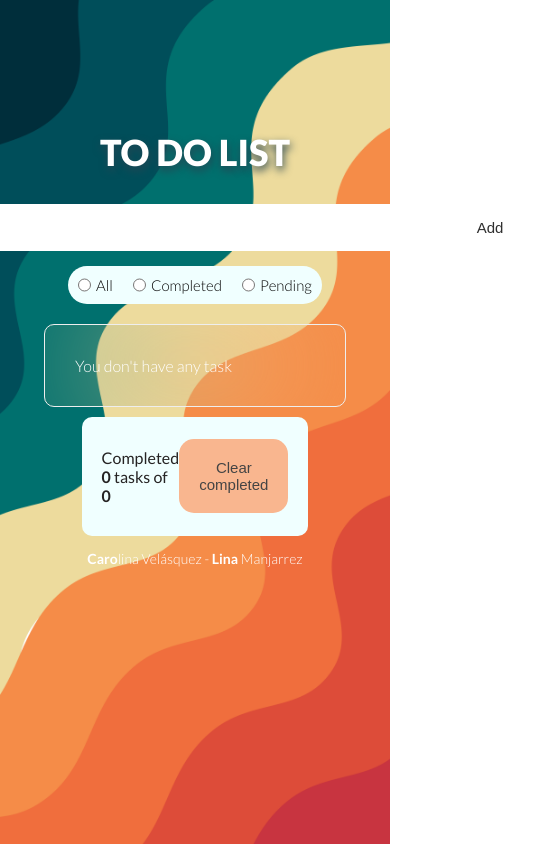
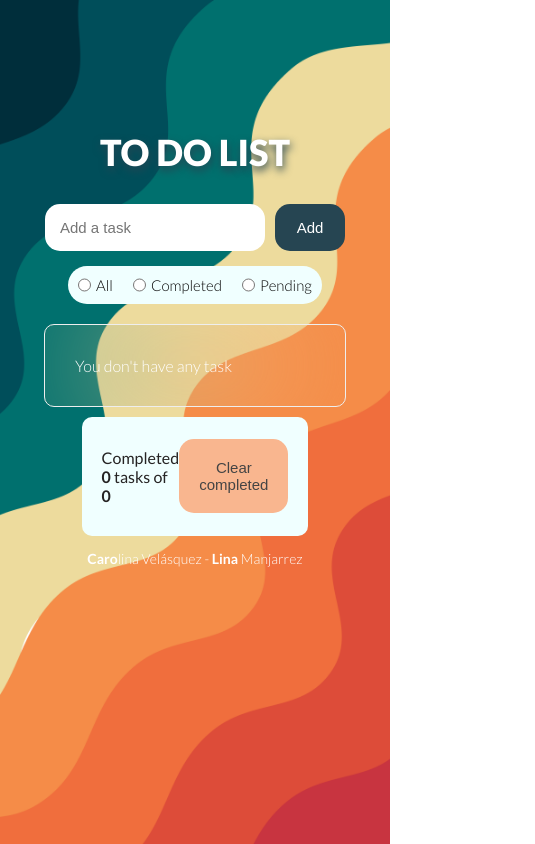
Before and after one commit to Lina-003/web2024-1, a React (Vite) app in the folder todo-list/: page / in a window 390 px wide. Shown: the whole page, 535 px wide, since content can reach past the window. Built offline with nearby package versions, Linux system fonts and the light colour scheme.

Commit message:
feat: css responsive form

```diff
--- a/todo-list/src/components/Form/Form.css
+++ b/todo-list/src/components/Form/Form.css
@@ -46,3 +46,47 @@ h1 {
     color: #FFFF;
     box-shadow: 1px 4px 8px #4a4e4a;
 }
+
+@media screen and (max-width: 765px) {
+    .form {
+        display: flex;
+        flex-direction: column;
+        justify-content: center;
+    }
+
+    h1 {
+        font-weight: 900;
+        font-size: 36px;
+        color: #FFFF;
+        text-shadow: 1px 4px 8px #264552;
+    }
+
+    .form-container {
+        display: flex;
+        align-items: center;
+        justify-content: center;
+        gap: 10px;
+    }
+
+    .form-container input {
+        padding: 15px;
+        width: 190px;
+        border-radius: 15px;
+        border-style: none;
+        font-weight: 400;
+        color: #222F22;
+        font-size: 15px;
+    }
+
+    .form-container button {
+        padding: 15px;
+        border-radius: 15px;
+        border-style: none;
+        width: 70px;
+        font-weight: 500;
+        color: #ffff;
+        font-size: 15px;
+        background-color: #264552;
+        cursor: pointer;
+    }
+}
```
